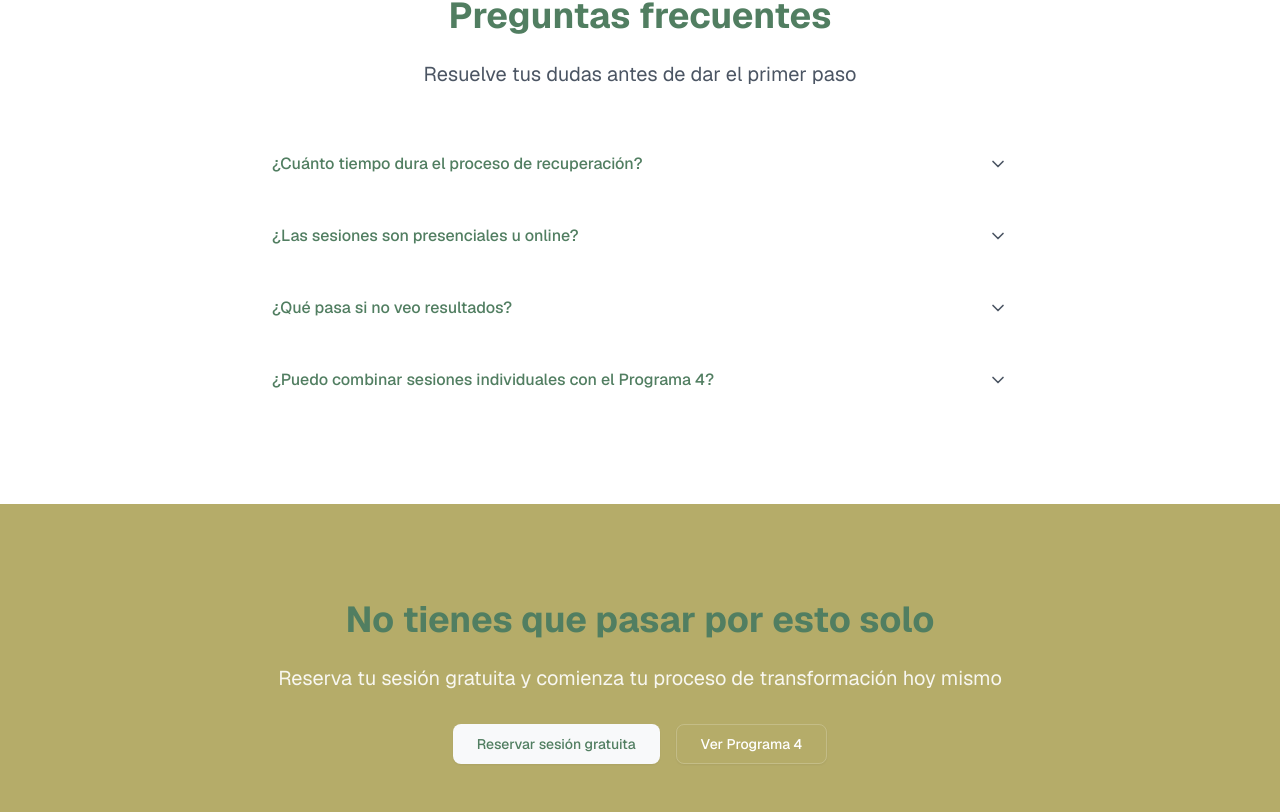
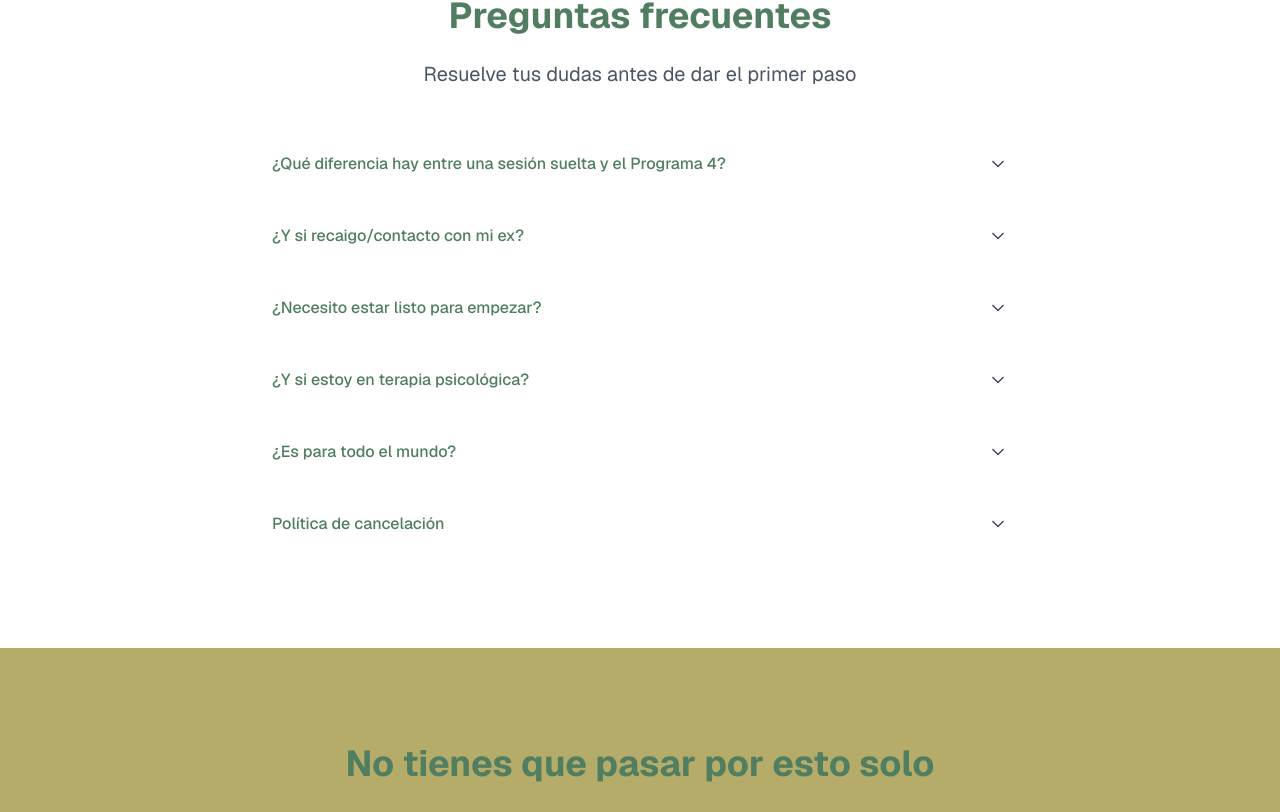
Before and after one commit to albercv/ferdi-coach, a Next.js app: page / in a window 1280 px wide. Shown: the part 9087-9899 px from the top of the page. Built offline with nearby package versions, Linux system fonts and the light colour scheme.

Commit message:
Adds youllNeverWalkAlone section proper text

```diff
--- a/app/page.tsx
+++ b/app/page.tsx
@@ -46,15 +46,16 @@ export default function HomePage() {
         </LazyLoad>
         <CTASection
           title="No tienes que pasar por esto solo"
-          description="Reserva tu sesión gratuita y comienza tu proceso de transformación hoy mismo"
+          description="En 60 minutos puedes tener un plan para esta semana y volver a respirar con calma."
           primaryCTA={{
-            text: "Reservar sesión gratuita",
+            text: "Reservar sesión",
             href: "#reservar",
           }}
           secondaryCTA={{
-            text: "Ver Programa 4",
+            text: "Quiero el Programa 4",
             href: "#programa-4",
           }}
+          showTrustSeals={true}
         />
       </main>
       <Footer />
--- a/components/ui/cta-section.tsx
+++ b/components/ui/cta-section.tsx
@@ -1,5 +1,6 @@
 import { Button } from "@/components/ui/button"
 import { Section } from "@/components/ui/section"
+import { TrustSeals } from "@/components/ui/trust-seals"
 
 interface CTASectionProps {
   title: string
@@ -12,9 +13,10 @@ interface CTASectionProps {
     text: string
     href: string
   }
+  showTrustSeals?: boolean
 }
 
-export function CTASection({ title, description, primaryCTA, secondaryCTA }: CTASectionProps) {
+export function CTASection({ title, description, primaryCTA, secondaryCTA, showTrustSeals }: CTASectionProps) {
   return (
     <Section className="bg-accent text-accent-foreground">
       <div className="text-center max-w-3xl mx-auto">
@@ -35,6 +37,12 @@ export function CTASection({ title, description, primaryCTA, secondaryCTA }: CTA
             </Button>
           )}
         </div>
+        {showTrustSeals && (
+          <div className="mt-8 pt-6 border-t border-accent-foreground/20">
+            <p className="text-sm text-accent-foreground/70 text-center mb-4">Protegido por:</p>
+            <TrustSeals className="justify-center" />
+          </div>
+        )}
       </div>
     </Section>
   )
--- a/data/content.ts
+++ b/data/content.ts
@@ -181,24 +181,34 @@ export const siteContent = {
 
   faq: [
     {
-      question: "¿Cuánto tiempo dura el proceso de recuperación?",
+      question: "¿Qué diferencia hay entre una sesión suelta y el Programa 4?",
       answer:
-        "Cada persona es diferente, pero con el Programa 4 la mayoría de mis clientes experimentan una mejora significativa en 4 semanas. El proceso completo puede tomar entre 2-6 meses dependiendo de cada caso.",
+        "La sesión te permite entender la raíz del problema. Te entrego un informe completo donde vas a tener conocimiento de los bloqueos. El Programa 4 es una llamada a la acción porque trabajas sobre los bloqueos analizados en el informe con seguimiento.",
     },
     {
-      question: "¿Las sesiones son presenciales u online?",
+      question: "¿Y si recaigo/contacto con mi ex?",
       answer:
-        "Todas las sesiones se realizan online a través de videollamada, lo que te permite acceder desde cualquier lugar y en horarios flexibles.",
+        "Nunca te voy a juzgar, estoy para ayudarte. Lo contamos como parte del proceso y ajustamos el plan reforzando límites.",
     },
     {
-      question: "¿Qué pasa si no veo resultados?",
+      question: "¿Necesito estar listo para empezar?",
       answer:
-        "Ofrezco garantía de satisfacción. Si después de las primeras 2 semanas no sientes que estás avanzando, te devuelvo el 100% de tu inversión.",
+        "No necesitar estar listo porque precisamente mi programa es para ordenarte, sanar y encontrar claridad.",
     },
     {
-      question: "¿Puedo combinar sesiones individuales con el Programa 4?",
+      question: "¿Y si estoy en terapia psicológica?",
       answer:
-        "Sí, muchos clientes combinan ambos servicios para un acompañamiento más intensivo. Te haré un descuento especial si decides tomar ambos.",
+        "Mi trabajo no sustituye a tu psicólogo, pueden ir de la mano. Potenciará tu bienestar emocional.",
+    },
+    {
+      question: "¿Es para todo el mundo?",
+      answer:
+        "Sí, trabajo con cualquier persona que esté atravesando una ruptura. Hombres, mujeres y personas de cualquier edad o condición. La premisa fundamental es el compromiso de cambio.",
+    },
+    {
+      question: "Política de cancelación",
+      answer:
+        "Cambios o cancelaciones hasta 24h antes.",
     },
   ],
 } as const
--- a/data/faq.ts
+++ b/data/faq.ts
@@ -1,32 +1,32 @@
 export const faqData = [
   {
-    question: "¿Cuánto tiempo dura el proceso de recuperación?",
+    question: "¿Qué diferencia hay entre una sesión suelta y el Programa 4?",
     answer:
-      "Cada persona es diferente, pero con el Programa 4 la mayoría de mis clientes experimentan una mejora significativa en 4 semanas. El proceso completo puede tomar entre 2-6 meses dependiendo de cada caso.",
+      "La sesión te permite entender la raíz del problema. Te entrego un informe completo donde vas a tener conocimiento de los bloqueos. El Programa 4 es una llamada a la acción porque trabajas sobre los bloqueos analizados en el informe con seguimiento.",
   },
   {
-    question: "¿Las sesiones son presenciales u online?",
+    question: "¿Y si recaigo/contacto con mi ex?",
     answer:
-      "Todas las sesiones se realizan online a través de videollamada, lo que te permite acceder desde cualquier lugar y en horarios flexibles.",
+      "Nunca te voy a juzgar, estoy para ayudarte. Lo contamos como parte del proceso y ajustamos el plan reforzando límites.",
   },
   {
-    question: "¿Qué pasa si no veo resultados?",
+    question: "¿Necesito estar listo para empezar?",
     answer:
-      "Ofrezco garantía de satisfacción. Si después de las primeras 2 semanas no sientes que estás avanzando, te devuelvo el 100% de tu inversión.",
+      "No necesitar estar listo porque precisamente mi programa es para ordenarte, sanar y encontrar claridad.",
   },
   {
-    question: "¿Puedo combinar sesiones individuales con el Programa 4?",
+    question: "¿Y si estoy en terapia psicológica?",
     answer:
-      "Sí, muchos clientes combinan ambos servicios para un acompañamiento más intensivo. Te haré un descuento especial si decides tomar ambos.",
+      "Mi trabajo no sustituye a tu psicólogo, pueden ir de la mano. Potenciará tu bienestar emocional.",
   },
   {
-    question: "¿Cómo funciona la sesión gratuita?",
+    question: "¿Es para todo el mundo?",
     answer:
-      "Es una llamada de 30 minutos donde analizamos tu situación actual, identificamos tus principales desafíos y diseñamos un plan personalizado para tu proceso de recuperación.",
+      "Sí, trabajo con cualquier persona que esté atravesando una ruptura. Hombres, mujeres y personas de cualquier edad o condición. La premisa fundamental es el compromiso de cambio.",
   },
   {
-    question: "¿Qué incluye el seguimiento entre sesiones?",
+    question: "Política de cancelación",
     answer:
-      "Tendrás acceso a un chat privado conmigo donde podrás hacer consultas puntuales, compartir tus avances y recibir apoyo cuando lo necesites.",
+      "Cambios o cancelaciones hasta 24h antes.",
   },
 ]
```
